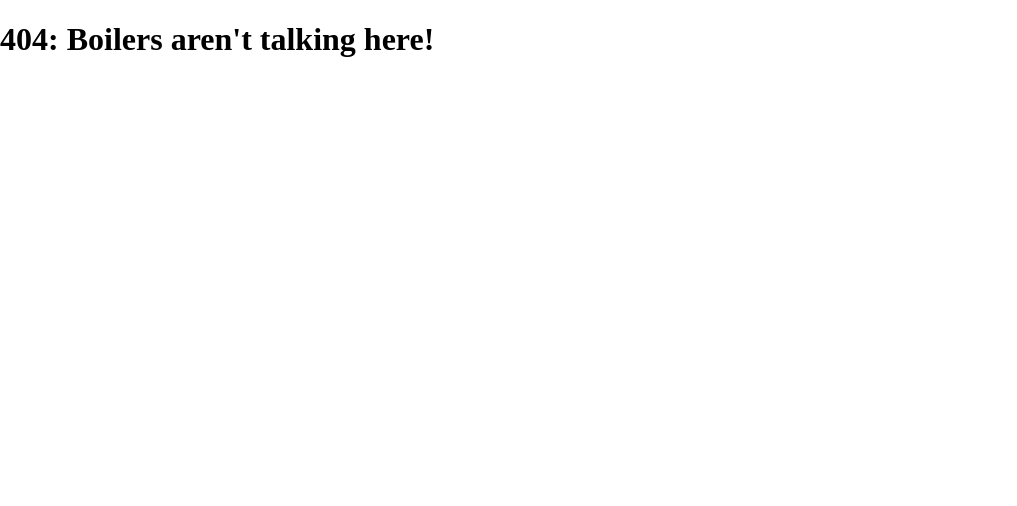
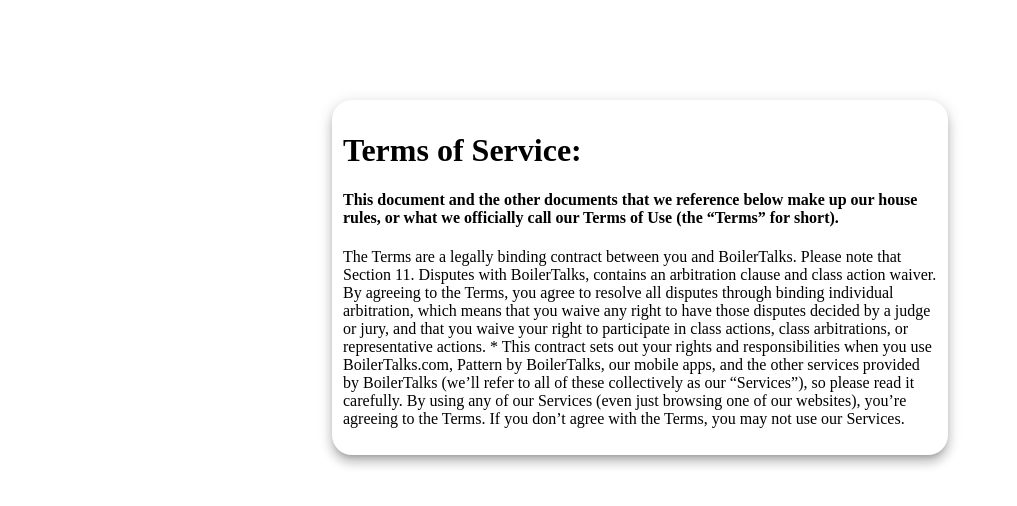
Before and after one commit to milesclark0/BoilerTalks_Frontend, a React (Vite) app: page /policies in a window 1280 px wide. Before the commit this address had no page. Shown: the top 506 px of the page, without its empty margins (0-1017 px from the left). Built offline with nearby package versions, Linux system fonts and the light colour scheme.

Commit message:
Added terms of service

```diff
--- a/src/App.tsx
+++ b/src/App.tsx
@@ -7,6 +7,7 @@ import MissingRoute from "./pages/MissingRoute";
 import PersistLogin from "./component/PersistLogin";
 import Register from "./pages/Register";
 import ChooseThreads from "./component/Register/ChooseThreads";
+import Policies from "./pages/Policies";
 
 function App() {
   return (
@@ -18,6 +19,7 @@ function App() {
         {/* public routes */}
         <Route path="/login" element={<Login />} />
         <Route path="/register" element={<Register />} />
+        <Route path="/policies" element={<Policies />} />
         <Route path="/" element={<Navigate to="/home" replace />} />
 
         {/* protected routes */}
--- /dev/null
+++ b/src/pages/Policies.tsx
@@ -0,0 +1,66 @@
+import { useAuth } from "../context/context";
+import useAxiosPrivate from "../hooks/useAxiosPrivate";
+import { useState } from "react";
+import SideBar from "../component/HomePage/sideBar";
+import { Box, Button } from "@mui/material";
+import { Course } from "../types/types";
+
+const Policies = () => {
+  const { user } = useAuth();
+  const axiosPrivate = useAxiosPrivate();
+  //const [showCourses, setShowCourses] = useState(false);
+  //const [activeIcon, setActiveIcon] = useState<{ course: String; isActiveCourse: boolean }>({ course: "", isActiveCourse: false });
+
+  const policiesProps = {
+    user,
+    //activeIcon,
+    //setActiveIcon,
+    mainMargin: 100,
+    innerDrawerWidth: 85,
+  };
+
+
+  return (
+    <Box sx={{ display: "flex", margin: `${policiesProps.mainMargin}px` }}>
+      <Box
+        sx={{
+          backgroundColor: "white",
+          boxShadow: 8,
+          height: "75%",
+          width: "55%",
+          borderRadius: 5,
+          display: "flex",
+          justifyContent: "center",
+          alignItems: "initial",
+          flexDirection: "column",
+          margin: "auto",
+          padding: "1%",
+          // "& > :not(style)": { m: 1 },
+        }}>
+
+          <Box
+            sx={{
+            backgroundColor: "white",
+            boxShadow: 0,
+            height: "100%",
+            margin: "0px",
+          }}
+          component="form"
+          noValidate
+          autoComplete="off">
+          <h1>Terms of Service:</h1><p>
+            <h4>This document and the other documents that we reference below make up our house rules, or what we officially call our Terms of Use (the “Terms” for short).</h4>
+            The Terms are a legally binding contract between you and BoilerTalks.
+
+            Please note that Section 11. Disputes with BoilerTalks, contains an arbitration clause and class action waiver. By agreeing to the Terms, you agree to resolve all disputes through binding individual arbitration, which means that you waive any right to have those disputes decided by a judge or jury, and that you waive your right to participate in class actions, class arbitrations, or representative actions. *
+
+            This contract sets out your rights and responsibilities when you use BoilerTalks.com, Pattern by BoilerTalks, our mobile apps, and the other services provided by BoilerTalks (we’ll refer to all of these collectively as our “Services”), so please read it carefully. By using any of our Services (even just browsing one of our websites), you’re agreeing to the Terms. If you don’t agree with the Terms, you may not use our Services.
+            </p>
+          </Box>
+        </Box>
+
+    </Box>
+  );
+};
+
+export default Policies;
--- a/src/pages/Register.tsx
+++ b/src/pages/Register.tsx
@@ -1,5 +1,5 @@
 import React, { useState } from "react";
-import { Box, Button, Typography, TextField, Divider, InputAdornment, FormHelperText } from "@mui/material";
+import { Box, Button, Typography, TextField, Divider, InputAdornment, FormHelperText, Checkbox, FormControlLabel, Link, FormControl } from "@mui/material";
 import WarningIcon from "@mui/icons-material/Warning";
 import { useNavigate } from "react-router-dom";
 import { Visibility, VisibilityOff, Warning } from "@mui/icons-material";
@@ -21,10 +21,16 @@ const Register = () => {
   const [usernameError, setUsernameError] = useState(false);
   const [email, setEmail] = useState("");
   const [emailError, setEmailError] = useState(false);
+  const [policyError, setPolicyError] = useState(false);
   const [loading, setLoading] = useState(false);
   const navigate = useNavigate();
   const { signIn } = useAuth();
   const [error, setError] = useState("");
+
+  const [checked, setChecked] = React.useState(false);
+  const handleChecked = (event: React.ChangeEvent<HTMLInputElement>) => {
+    setChecked(event.target.checked);
+  };
 
   const navigateToLogin = () => {
     navigate("/login");
@@ -57,6 +63,12 @@ const Register = () => {
     }
     if (password == confirmPassword) {
       setPasswordError(false)
+    }
+
+    if (checked === false)
+    {
+      missing = true;
+      setPolicyError(true)
     }
 
     if (!missing) {
@@ -217,6 +229,18 @@ const Register = () => {
             onChange={(e) => setConfirmPassword(e.target.value)}
             sx={{ width: "70%" }}
           />
+          <div>
+          <FormControl
+          required
+          error={policyError}
+
+          >
+            <FormControlLabel
+              control={
+                <Checkbox checked={checked} onChange={handleChecked} />}
+              label="By signing up you Agree to our" /><Link href="/policies" target="_blank">Terms of Service</Link>
+            </FormControl>
+          </div>
         </Box>
         <Box sx={{ height: "27%", width: "70%", display: "flex", justifyContent: "flex-start", alignItems: "center", flexDirection: "column" }}>
           <LoadingButton
```
